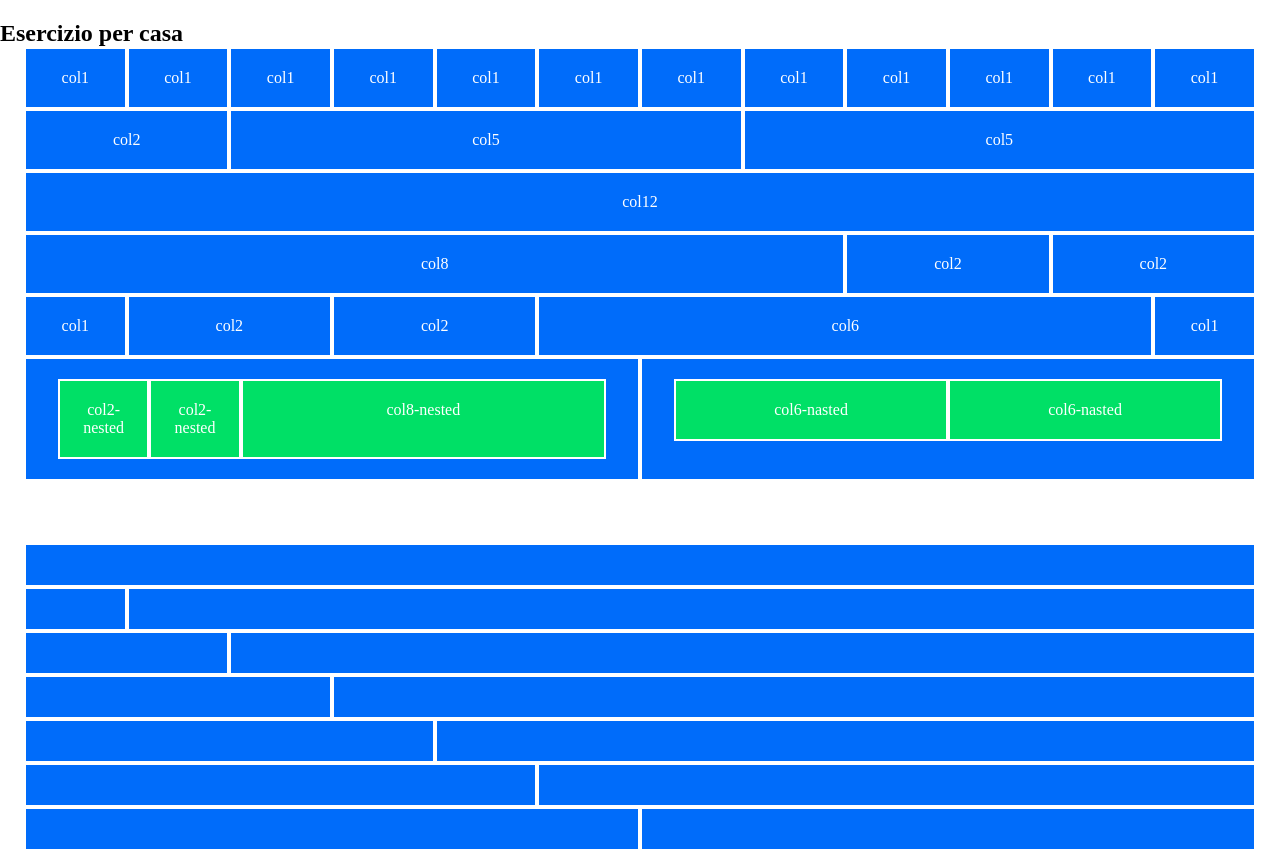
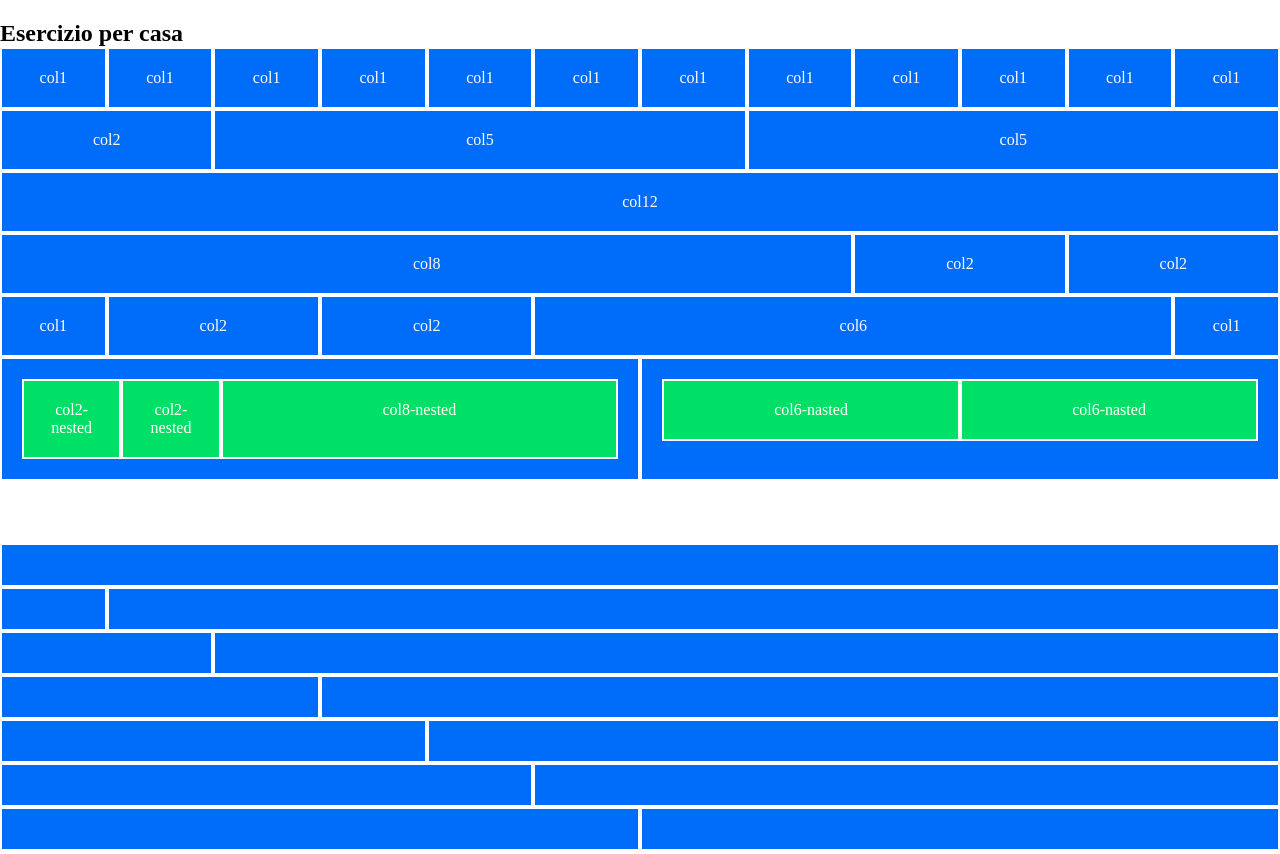
Before and after one commit to rennavittorio/html-css-12bool, a plain HTML site: page index.html in a window 1280 px wide. Shown: the top 854 px of the page. Drawn offline with Linux system fonts and the light colour scheme.

Commit message:
EDIT no-gutter added to framework

```diff
--- a/css/framework.css
+++ b/css/framework.css
@@ -5,6 +5,7 @@ How to build a framework
 /* reset rules */
 :root {
     --gutter-x: 1.5rem;
+    --no-gutter: 0;
 }
 
 
@@ -33,7 +34,7 @@ ul, ol, li, menu {
 .container {
     max-width: 100%;
     margin: 0 auto;
-    padding: 0 calc(var(--gutter-x) / 2);
+    padding: 0 calc(var(--no-gutter) / 2);
 }
 
 /* row */
@@ -42,12 +43,12 @@ ul, ol, li, menu {
     flex-direction: row;
     /* questa regola può essere omessa perché di default */
     flex-wrap: wrap;
-    margin-left: calc(var(--gutter-x) / 2);
-    margin-right: calc(var(--gutter-x) / 2);
+    margin-left: calc(var(--no-gutter) / 2);
+    margin-right: calc(var(--no-gutter) / 2);
 }
 
 .row > * {
-    padding: 0 calc(var(--gutter-x) / 2);
+    padding: 0 calc(var(--no-gutter) / 2);
 }
 
 /* cols */
```
